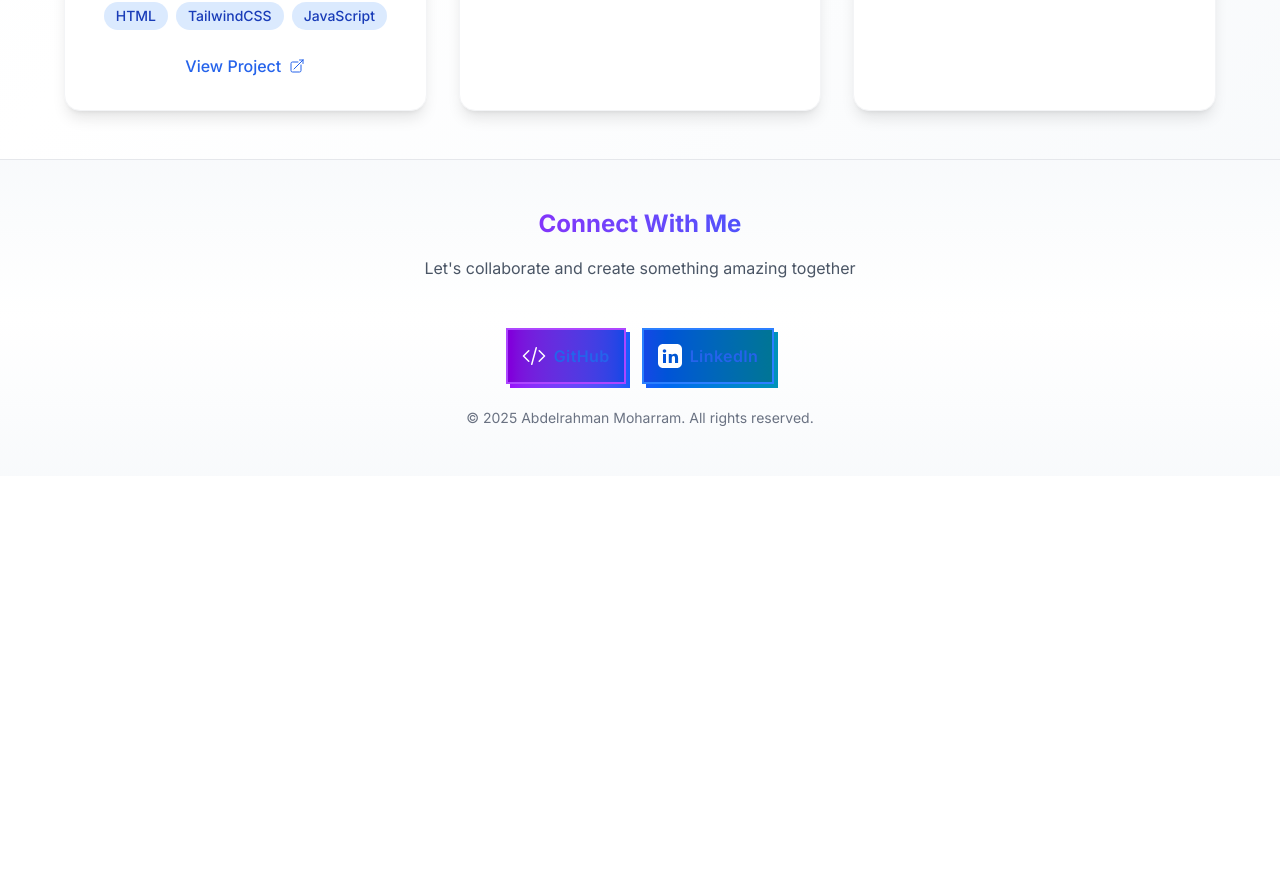
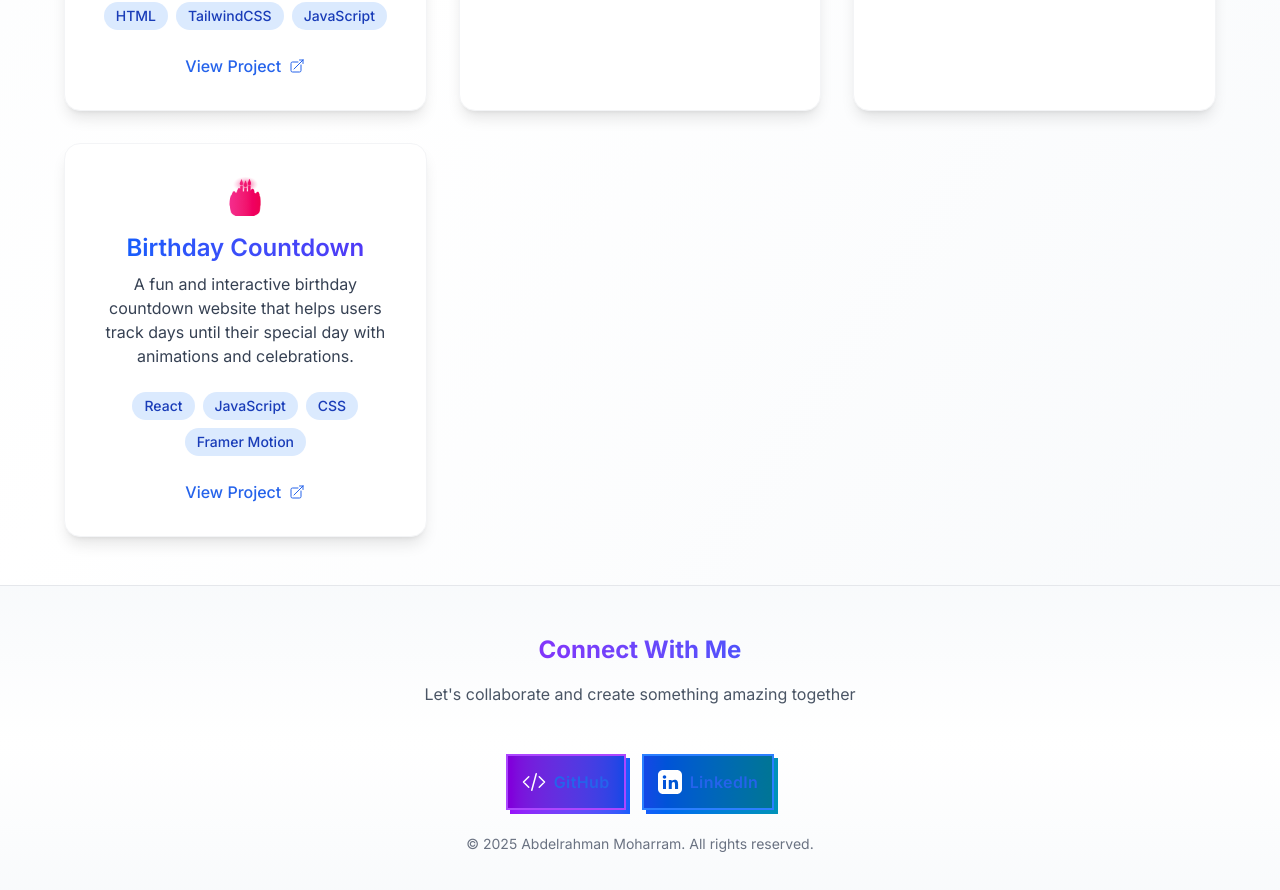
Before and after one commit to AbdelrahmanM1/abdelrahmanmoharramwebsite, a Next.js app: page /projects in a window 1280 px wide. Shown: the part 1431-2321 px from the top of the page. Before the commit the page ends 1907 px from the top, so only its background shows below. Built offline with nearby package versions, Linux system fonts and the light colour scheme.

Commit message:
Add new project: Birthday Countdown with description and skills

```diff
--- a/src/app/projects/page.tsx
+++ b/src/app/projects/page.tsx
@@ -78,6 +78,14 @@ const projects = [
     gradient: "from-red-500 to-pink-600",
     icon: "🚨",
     link: "https://github.com/AbdelrahmanM1/report-plugin"
+  },
+  {
+    title: "Birthday Countdown",
+    description: "A fun and interactive birthday countdown website that helps users track days until their special day with animations and celebrations.",
+    skills: ["React", "JavaScript", "CSS", "Framer Motion"],
+    gradient: "from-pink-500 to-rose-600",
+    icon: "🎂",
+    link: "https://abdelrahmanm1.github.io/a-fun-birthday-countdown/"
   }
 ];
 
```
